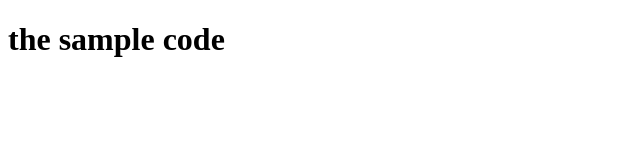
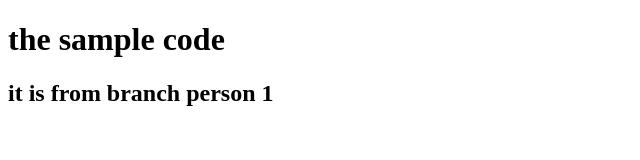
Before and after one commit to atkrishna27/sample, a plain HTML site: page index.html in a window 1280 px wide. Shown: the whole page, without its empty margins (0-640 px from the left). Drawn offline with Linux system fonts and the light colour scheme.

Commit message:
updated by person 1

```diff
--- a/index.html
+++ b/index.html
@@ -2,5 +2,6 @@
 <html>
 <body>
 <h1> the sample code</h1>
+  <h2> it is from branch person 1</h2>
 </body>
 </html>
```
